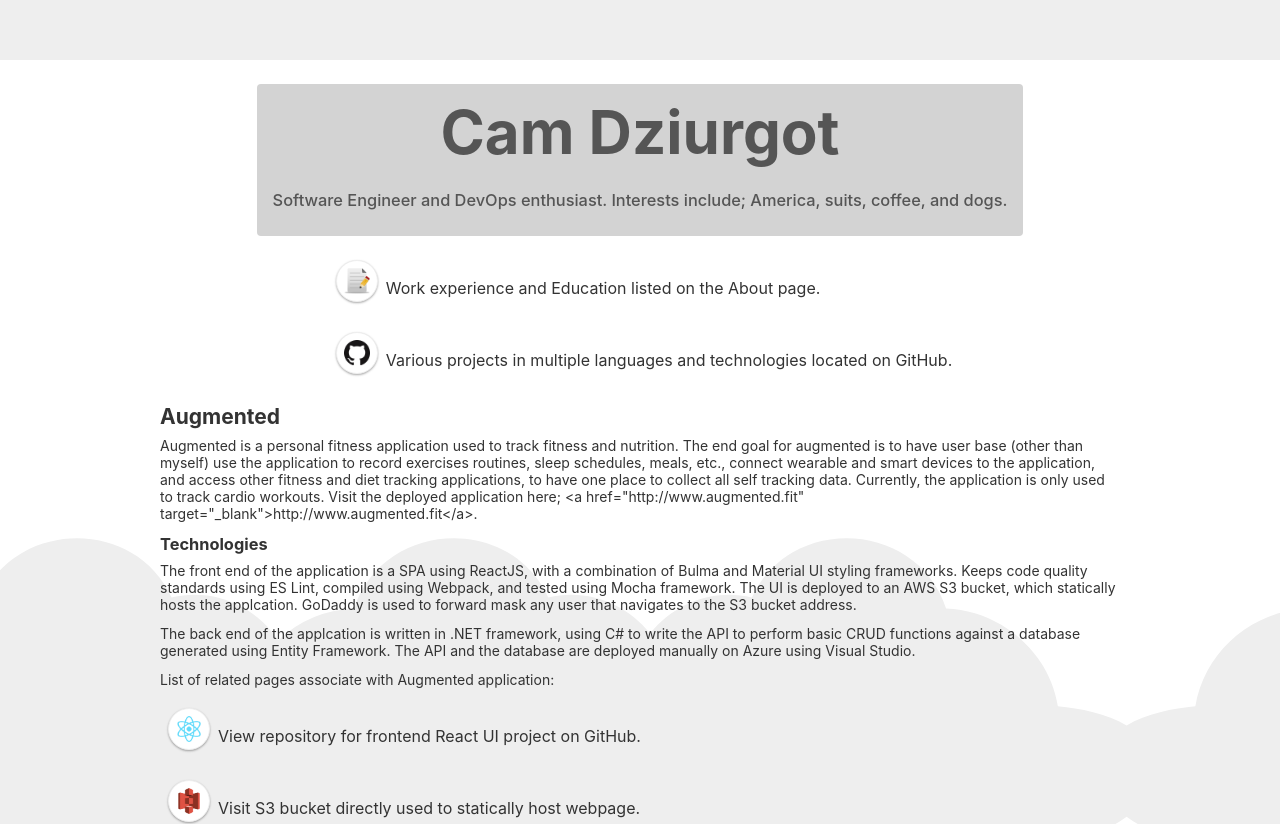
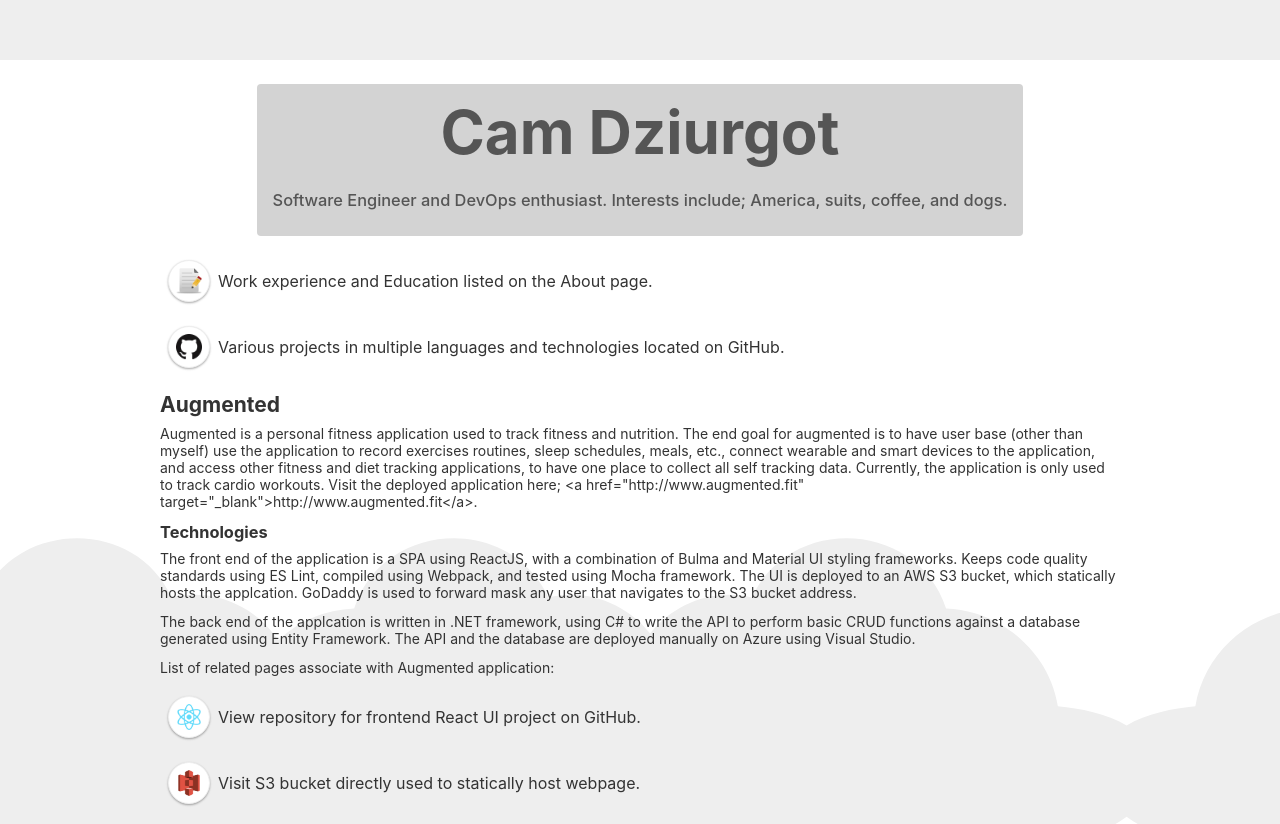
Before and after one commit to cameronDz/homepage-ui, an Angular app: page / in a window 1280 px wide. Shown: the top 824 px of the page. Built offline with nearby package versions, Linux system fonts and the light colour scheme.

Commit message:
add styling and containers for icons

```diff
--- a/src/app/components/application-overview/application-overview.component.html
+++ b/src/app/components/application-overview/application-overview.component.html
@@ -20,13 +20,15 @@
 
         <div *ngIf="technologyBullets && !!technologyBullets.length" class="technology-bullets-container">
             <ng-container *ngFor="let bullet of technologyBullets">
-                <md-bullet-point *ngIf="bullet"
+                <div *ngIf="bullet" class="bullet-point-container">
+                    <md-bullet-point
                         [iconHref]="bullet.iconHref"
                         [iconHrefTargetBlank]="bullet.iconHrefTargetBlank"
                         [iconSrc]="bullet.iconSrc"
                         [iconTitle]="bullet.iconTitle"
                         [message]="bullet.message">
                     </md-bullet-point>
+                </div>
             </ng-container>
         </div>
     </div>
--- a/src/app/components/application-overview/application-overview.component.scss
+++ b/src/app/components/application-overview/application-overview.component.scss
@@ -1,3 +1,9 @@
-.application-overview-container .paragraph-container {
-  margin-bottom: 12px;
+.application-overview-container {
+  .bullet-point-container {
+    display: block;
+  }
+
+  .paragraph-container {
+    margin-bottom: 12px;
+  }
 }
--- a/src/app/components/bullets-container/bullet-point/bullet-point.component.html
+++ b/src/app/components/bullets-container/bullet-point/bullet-point.component.html
@@ -1,9 +1,13 @@
 <div class="bullet-container">
+    <div class="bullet-icon-container">
         <a class="icon-ref" href="{{iconHref}}" target="{{target}}">
             <img class="icon bullet-img" src="{{iconSrc}}" title="{{iconTitle}}">
         </a>
+    </div>
 
+    <div class="bullet-point-container">
         <p class="bullet-point" tabindex="0">
             <span class="bullet-message">{{message}}</span>
         </p>
     </div>
+</div>
--- a/src/app/components/bullets-container/bullet-point/bullet-point.component.scss
+++ b/src/app/components/bullets-container/bullet-point/bullet-point.component.scss
@@ -1,10 +1,16 @@
 .bullet-container {
+  display: inline-flex;
+  margin-bottom: 8px;
+
+  .bullet-point-container {
+    display: inline-flex;
+    margin: auto;
+  }
+
   .bullet-point {
-    display: inline-flex;
     font-size: 16px;
     line-height: 24px;
     margin: 0px;
-    margin-bottom: 24px;
   }
 
   .bullet-img {
```
Lines whose indentation alone changed are shown as unchanged.
